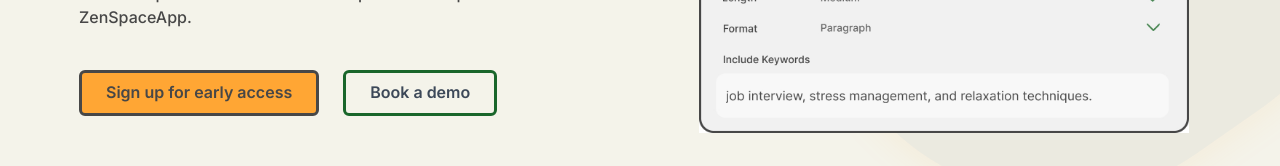
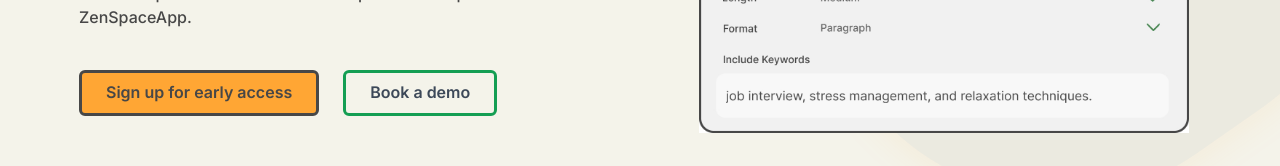
Before and after one commit to ZenSpaceApp/zenspace-website, a Next.js app: page / in a window 1280 px wide. Shown: the part 569-735 px from the top of the page. Built offline with nearby package versions, Linux system fonts and the light colour scheme.

Commit message:
Updated Brand secondary color.

```diff
--- a/styles/root.scss
+++ b/styles/root.scss
@@ -6,13 +6,16 @@
 
   // colors
   --primary: #FFA634;
-  --secondary: #19662B !important;
+  --secondary: #149e53 !important;
 
   --bg--body--main: #F4F3EA;
   --bg--body--light: #f1f1f1;
 
   --bg--alt--1: #E3DCCC;
   --bg--alt--2: #373836;
+
+  --color--grey1: #474747;
+  --color--grey2: #676767;
 
   // --color--background: #fcfcfc;
   // --color--dark: #212331;
@@ -27,8 +30,6 @@
   // --white: white;
   // --black: #000000;
 
-  --color--grey1: #474747;
-  --color--grey2: #676767;
 
   // --light--grey: #fafafa;
 
```
